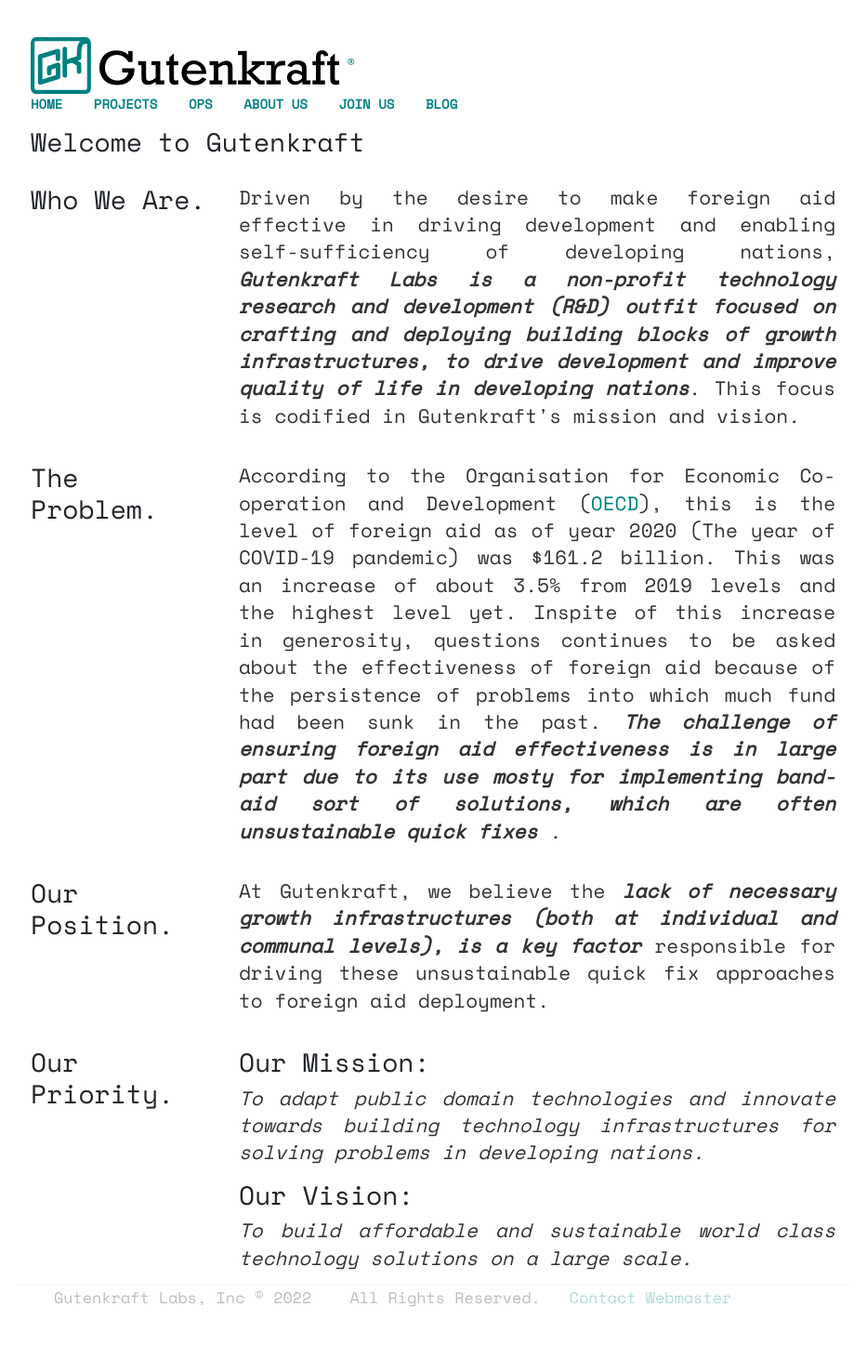
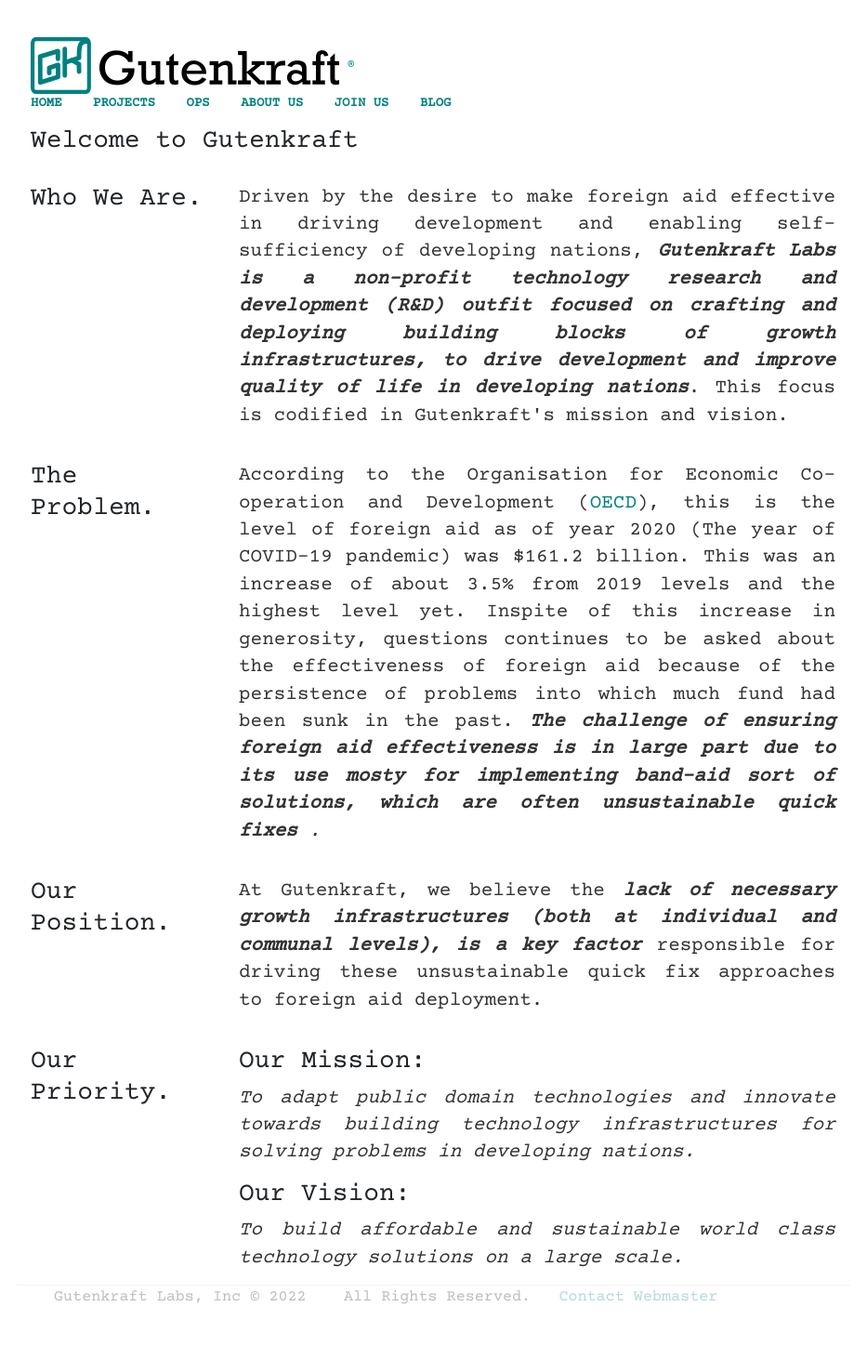
Before and after one commit to oferonmi/datafilik.github.io, a Jekyll site: the page built from index.html, in a window 1280 px wide. Shown: the whole page at 93% size, without its empty margins (174-1107 px from the left). Built offline with Jekyll 4.4.1, drawn with Linux system fonts in a browser that asks for light colours; some web fonts are replaced.

Commit message:
CSS font family update

```diff
--- a/css/main.css
+++ b/css/main.css
@@ -13,12 +13,10 @@ html {
 body {
     margin: 40px auto;
     width: 70%;
-    font-family: 'Space Mono', 'Courier Prime', 'Cutive Mono', 'Overpass Mono', 'Fira Code';
+    font-family: 'Courier Prime', 'Cutive Mono', 'Space Mono', 'Overpass Mono', 'Fira Code';
 }
 
 nav ul, footer ul {
-    /* font-family:'Helvetica', 'Arial', 'Sans-Serif'; */
-    /* font-family: 'Space Mono', 'Courier Prime', 'Cutive Mono', 'Overpass Mono', 'Fira Code'; */
     padding: 0px;
     list-style: none;
     font-weight: bold;
@@ -40,8 +38,6 @@ a:hover {
 
 h1 {
     font-size: 2em;
-    /* font-family:'Helvetica', 'Arial', 'Sans-Serif'; */
-    /* font-family: 'Space Mono', 'Courier Prime', 'Cutive Mono', 'Overpass Mono', 'Fira Code'; */
 }
 
 p {
@@ -82,6 +78,4 @@ ul.ops li, ul.embedtools li {
 
 button, html, input, select, textarea {
     color: #343434;
-    /* font-family: 'Helvetica', 'Arial', 'Sans-Serif'; */
-    /* font-family: 'Space Mono', 'Courier Prime', 'Cutive Mono', 'Overpass Mono', 'Fira Code'; */
 }
```
